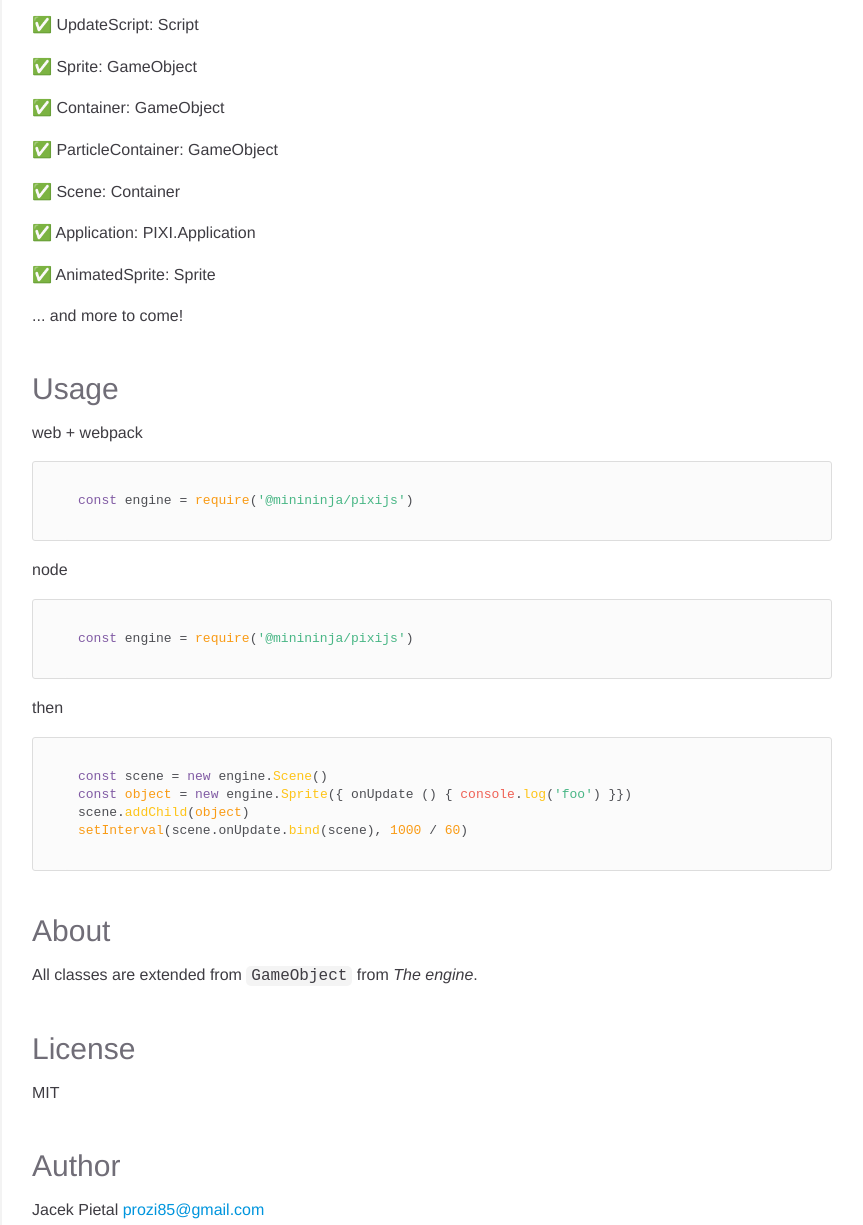
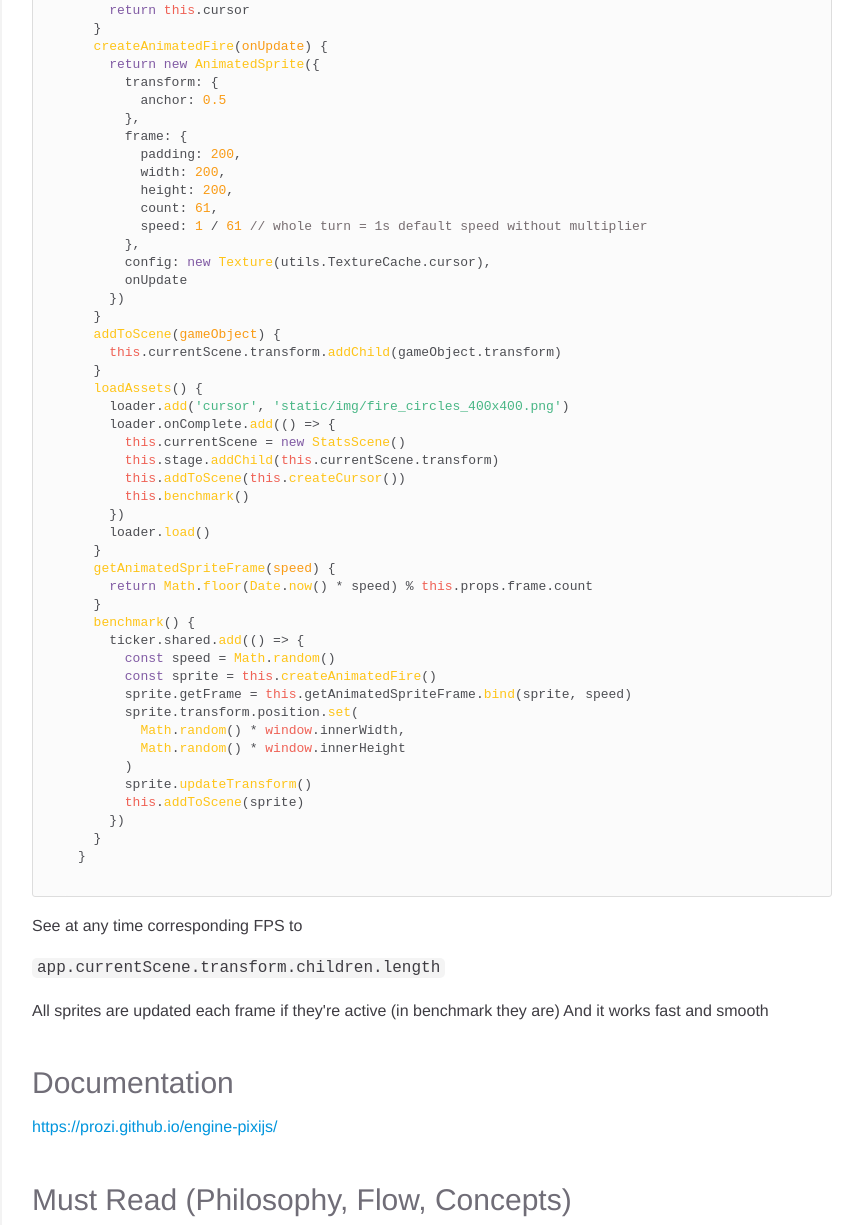
Before and after one commit to Prozi/engine-pixijs, a website: page docs/index.html in a window 1280 px wide. Shown: the part 881-2106 px from the top of the page, without its empty margins (298-1161 px from the left). Drawn offline with nearby package versions, Linux system fonts and the light colour scheme; a web font is replaced by a local one.

Commit message:
update documentation

```diff
--- a/docs/index.html
+++ b/docs/index.html
@@ -93,31 +93,94 @@
 <h2>Installation</h2><p><code>yarn add @minininja/pixijs pixi.js --save</code></p>
 <p>or</p>
 <p><code>npm install @minininja/pixijs pixi.js --save</code></p>
-<h2>Demo / Benchmark</h2><p>https://prozi.github.io/engine-pixijs/demo/</p>
-<p>See at any time corresponding FPS to</p>
+<h2>Demo / Benchmark</h2><p><a href="https://prozi.github.io/engine-pixijs/demo/">https://prozi.github.io/engine-pixijs/demo/</a></p>
+<h2>Demo Source Code</h2><pre class="prettyprint source lang-javascript"><code>'use strict'
+
+import { utils, loader, ticker, Texture } from 'pixi.js'
+import { Application, AnimatedSprite } from '../src'
+import StatsScene from './statsScene'
+
+export default class App extends Application {
+  constructor() {
+    super()
+    this.loadAssets()
+  }
+  createCursor() {
+    const $mouse = this.state.mouse
+    this.cursor = this.createAnimatedFire(function () {
+      this.transform.position.set($mouse.x, $mouse.y)
+    })
+    return this.cursor
+  }
+  createAnimatedFire(onUpdate) {
+    return new AnimatedSprite({
+      transform: {
+        anchor: 0.5
+      },
+      frame: {
+        padding: 200,
+        width: 200,
+        height: 200,
+        count: 61,
+        speed: 1 / 61 // whole turn = 1s default speed without multiplier
+      },
+      config: new Texture(utils.TextureCache.cursor),
+      onUpdate
+    })
+  }
+  addToScene(gameObject) {
+    this.currentScene.transform.addChild(gameObject.transform)
+  }
+  loadAssets() {
+    loader.add('cursor', 'static/img/fire_circles_400x400.png')
+    loader.onComplete.add(() => {
+      this.currentScene = new StatsScene()
+      this.stage.addChild(this.currentScene.transform)
+      this.addToScene(this.createCursor())
+      this.benchmark()
+    })
+    loader.load()
+  }
+  getAnimatedSpriteFrame(speed) {
+    return Math.floor(Date.now() * speed) % this.props.frame.count
+  }
+  benchmark() {
+    ticker.shared.add(() => {
+      const speed = Math.random()
+      const sprite = this.createAnimatedFire()
+      sprite.getFrame = this.getAnimatedSpriteFrame.bind(sprite, speed)
+      sprite.transform.position.set(
+        Math.random() * window.innerWidth,
+        Math.random() * window.innerHeight
+      )
+      sprite.updateTransform()
+      this.addToScene(sprite)
+    })
+  }
+}</code></pre><p>See at any time corresponding FPS to</p>
 <p><code>app.currentScene.transform.children.length</code></p>
 <p>All sprites are updated each frame if they're active (in benchmark they are)
 And it works fast and smooth</p>
-<h2>Documentation</h2><p>https://prozi.github.io/engine-pixijs/</p>
-<p>Read more about <em>The engine</em> here:</p>
-<p>https://github.com/Prozi/engine/</p>
-<h2>Contents</h2><p>✅ UpdateScript: Script</p>
+<h2>Documentation</h2><p><a href="https://prozi.github.io/engine-pixijs/">https://prozi.github.io/engine-pixijs/</a></p>
+<h2>Must Read (Philosophy, Flow, Concepts)</h2><p>Read more about <em>The engine</em> here:</p>
+<p><a href="https://github.com/Prozi/engine/">https://github.com/Prozi/engine/</a></p>
+<h2>Contents of this repos' exports'</h2><p>✅ UpdateScript: Script</p>
 <p>✅ Sprite: GameObject</p>
+<p>✅ AnimatedSprite: Sprite</p>
 <p>✅ Container: GameObject</p>
 <p>✅ ParticleContainer: GameObject</p>
 <p>✅ Scene: Container</p>
 <p>✅ Application: PIXI.Application</p>
-<p>✅ AnimatedSprite: Sprite</p>
 <p>... and more to come!</p>
-<h2>Usage</h2><p>web + webpack</p>
-<pre class="prettyprint source"><code>const engine = require('@minininja/pixijs')</code></pre><p>node</p>
-<pre class="prettyprint source"><code>const engine = require('@minininja/pixijs')</code></pre><p>then</p>
-<pre class="prettyprint source"><code>const scene = new engine.Scene()
-const object = new engine.Sprite({ onUpdate () { console.log('foo') }})
-scene.addChild(object)
-setInterval(scene.onUpdate.bind(scene), 1000 / 60)</code></pre><h2>About</h2><p>All classes are extended from <code>GameObject</code> from <em>The engine</em>.</p>
+<ul>
+<li><p>All classes<sup>1</sup> are extended from <code>GameObject</code> from <em>@minininja/engine</em>.</p>
+</li>
+<li><p>And have a <code>transform</code> typeof <code>Transform</code> property that is a <code>PIXI.DisplayObject</code> descendant.</p>
+</li>
+</ul>
+<p><sup>1</sup>) <code>Application</code> instead has a <code>currentScene</code> typeof <code>Scene</code>.</p>
 <h2>License</h2><p>MIT</p>
-<h2>Author</h2><p>Jacek Pietal <a href="mailto:&#x70;&#x72;&#x6f;&#122;&#105;&#56;&#x35;&#64;&#103;&#109;&#97;&#x69;&#x6c;&#x2e;&#99;&#x6f;&#x6d;">&#x70;&#x72;&#x6f;&#122;&#105;&#56;&#x35;&#64;&#103;&#109;&#97;&#x69;&#x6c;&#x2e;&#99;&#x6f;&#x6d;</a></p>
+<h2>Author</h2><p>Jacek Pietal <a href="mailto:&#112;&#114;&#111;&#x7a;&#x69;&#x38;&#53;&#x40;&#x67;&#x6d;&#x61;&#x69;&#108;&#x2e;&#x63;&#111;&#x6d;">&#112;&#114;&#111;&#x7a;&#x69;&#x38;&#53;&#x40;&#x67;&#x6d;&#x61;&#x69;&#108;&#x2e;&#x63;&#111;&#x6d;</a></p>
     </article>
   </section>
 
```
Also changed, not shown: package.json (+9 -9 lines), README.md.
